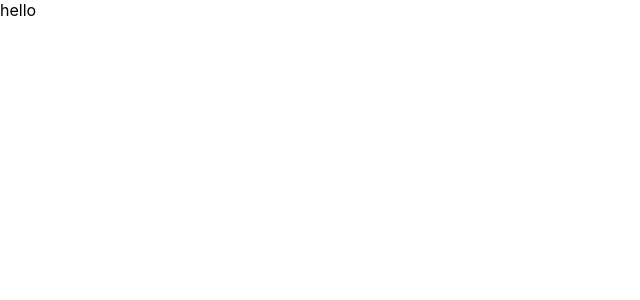
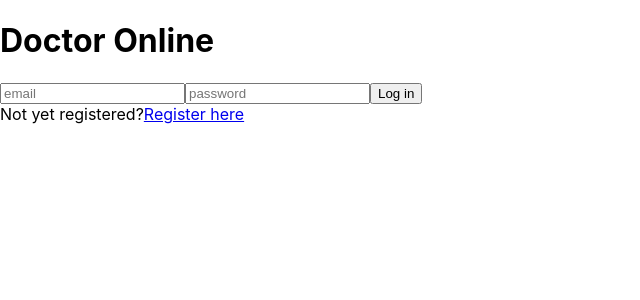
Before and after one commit to jiroquijano/doctor-online-app, a React (Create React App) app in the folder client/: page / in a window 1280 px wide. Shown: the top 300 px of the page, without its empty margins (0-640 px from the left). Built offline with nearby package versions, Linux system fonts and the light colour scheme.

Commit message:
Added log in page and wired up with backend

```diff
--- a/client/src/App.js
+++ b/client/src/App.js
@@ -1,10 +1,8 @@
 import React from 'react';
 import AppRouter from './routers/AppRouter';
 import './App.css';
-import useAxios from './customhooks/useAxios';
 
 function App() {
-
   return (
     <div className="App">
       <AppRouter/>
--- /dev/null
+++ b/client/src/components/Header.js
@@ -0,0 +1,9 @@
+import React from 'react';
+
+const Header = () =>(
+    <>
+        <h1>Doctor Online</h1>
+    </>
+);
+
+export default Header;
--- /dev/null
+++ b/client/src/components/LoginForm.js
@@ -0,0 +1,46 @@
+import React, {useState} from 'react';
+import axios from 'axios';
+
+const LoginForm = () => {
+    const [email, setEmail] = useState(null);
+    const [password, setPassword] = useState(null);
+
+    const submitHandler = (e) => {
+        e.preventDefault();
+        const data = JSON.stringify({email,password});
+        const result = axios({
+            method:'post',
+            url: '/api/doctor/login',
+            headers: {
+                'Content-type' : 'application/json'
+            },
+            data : data
+        });
+        result.then((response)=>{
+            localStorage.setItem("token",response.data.token);
+        });
+        result.catch((error)=>{
+            console.log(error);
+            alert("log in failed");
+            localStorage.removeItem("token");
+        });
+    };
+
+    return (
+        <form onSubmit={submitHandler}>
+            <input
+                placeholder="email"
+                type="text"
+                onChange={(e)=>setEmail(e.target.value)}
+            />
+            <input
+                placeholder="password"
+                type="password"
+                onChange={(e)=>setPassword(e.target.value)}
+            />
+            <button>Log in</button>
+        </form>
+    );
+};
+
+export default LoginForm;
--- /dev/null
+++ b/client/src/components/LoginPage.js
@@ -0,0 +1,17 @@
+import React from 'react';
+import LoginForm from './LoginForm';
+import {Link} from 'react-router-dom';
+
+const LoginPage = () => {
+    return (
+        <>
+            <LoginForm/>
+            <div>
+                Not yet registered?
+                <Link to="/register">Register here</Link>
+            </div>
+        </>
+    );
+};
+
+export default LoginPage;
--- a/client/src/customhooks/useAxios.js
+++ b/client/src/customhooks/useAxios.js
@@ -28,7 +28,7 @@ const useAxios = (url, options)=>{
         };
 
         callAxios();
-    },[]);
+    },[url,options]);
 
     return {response, loading, error};
 };
--- a/client/src/routers/AppRouter.js
+++ b/client/src/routers/AppRouter.js
@@ -1,9 +1,14 @@
 import React from 'react';
+import Header from '../components/Header';
+import LoginPage from '../components/LoginPage';
 import {BrowserRouter as Router,Switch,Route} from 'react-router-dom';
 
 const AppRouter = () =>(
     <Router>
-        hello
+        <Header/>
+        <Switch>
+            <Route path="/" exact component={LoginPage}/>
+        </Switch>
     </Router>
 );
 
```
Also changed, not shown: 1 other file (tests, documents, lock files or other folders).
